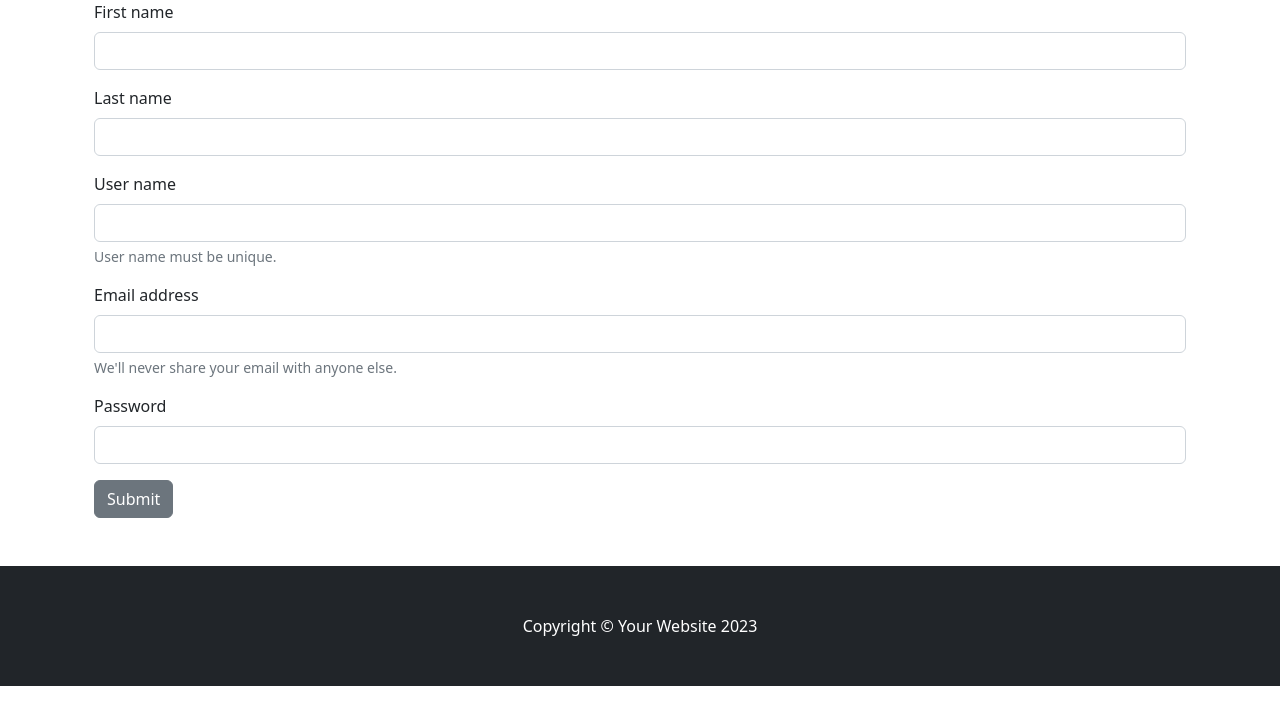
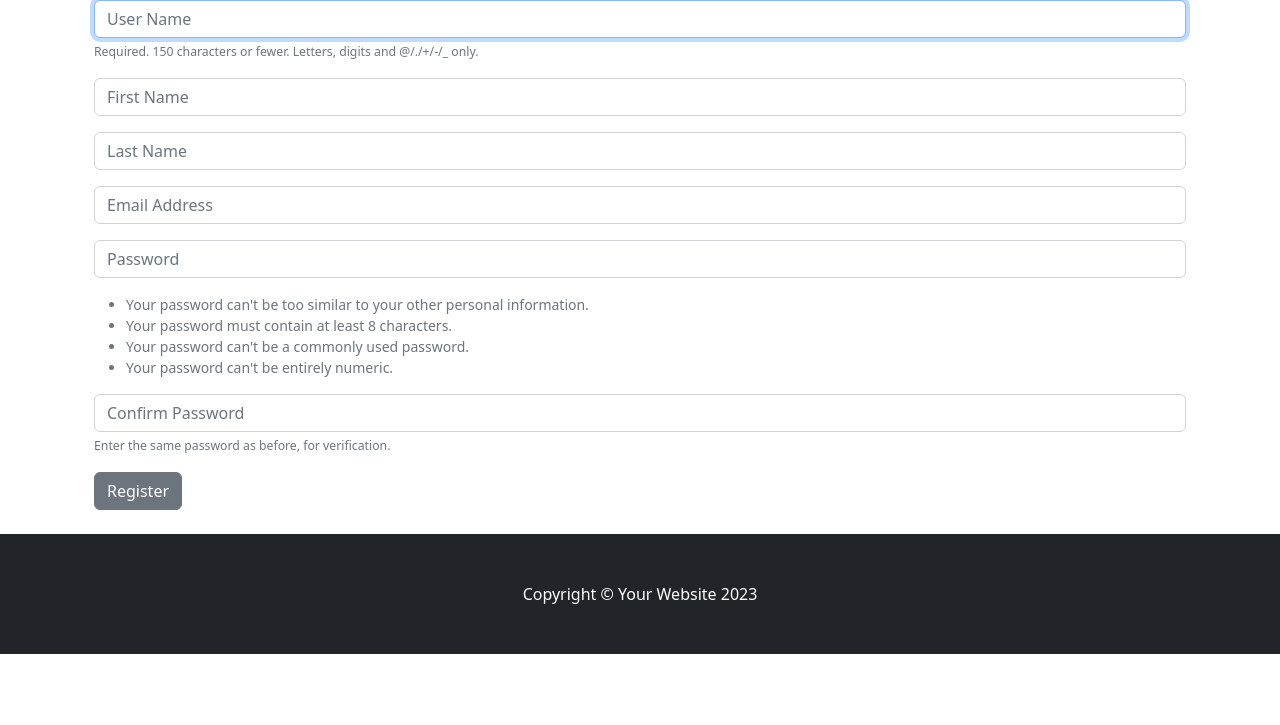
Before and after one commit to Osama-elgebaly1/Ecommerce, a Django app: page /register/ in a window 1280 px wide. Shown: the part 56-781 px from the top of the page. Run offline with Django 5.2, Linux system fonts and the light colour scheme; data comes from the database, SQL or seed files in the repository; both versions use the stored data as it was after the commit; some libraries are stand-ins or nearby versions.

Commit message:
Turning Html forms into django forms

```diff
--- /dev/null
+++ b/ecommerce/forms.py
@@ -0,0 +1,43 @@
+from django.contrib.auth.forms import UserCreationForm,AuthenticationForm
+from django import forms
+from django.contrib.auth.models import User
+
+class SignUpForm(UserCreationForm):
+	email = forms.EmailField(label="", widget=forms.TextInput(attrs={'class':'form-control', 'placeholder':'Email Address'}))
+	first_name = forms.CharField(label="", max_length=100, widget=forms.TextInput(attrs={'class':'form-control', 'placeholder':'First Name'}))
+	last_name = forms.CharField(label="", max_length=100, widget=forms.TextInput(attrs={'class':'form-control', 'placeholder':'Last Name'}))
+
+	class Meta:
+		model = User
+		fields = ('username', 'first_name', 'last_name', 'email', 'password1', 'password2')
+
+	def __init__(self, *args, **kwargs):
+		super(SignUpForm, self).__init__(*args, **kwargs)
+
+		self.fields['username'].widget.attrs['class'] = 'form-control'
+		self.fields['username'].widget.attrs['placeholder'] = 'User Name'
+		self.fields['username'].label = ''
+		self.fields['username'].help_text = '<span class="form-text text-muted"><small>Required. 150 characters or fewer. Letters, digits and @/./+/-/_ only.</small></span>'
+
+		self.fields['password1'].widget.attrs['class'] = 'form-control'
+		self.fields['password1'].widget.attrs['placeholder'] = 'Password'
+		self.fields['password1'].label = ''
+		self.fields['password1'].help_text = '<ul class="form-text text-muted small"><li>Your password can\'t be too similar to your other personal information.</li><li>Your password must contain at least 8 characters.</li><li>Your password can\'t be a commonly used password.</li><li>Your password can\'t be entirely numeric.</li></ul>'
+
+		self.fields['password2'].widget.attrs['class'] = 'form-control'
+		self.fields['password2'].widget.attrs['placeholder'] = 'Confirm Password'
+		self.fields['password2'].label = ''
+		self.fields['password2'].help_text = '<span class="form-text text-muted"><small>Enter the same password as before, for verification.</small></span>'
+
+
+
+class LoginForm(AuthenticationForm):
+    username = forms.CharField(
+        label='Username',
+        max_length=100,
+        widget=forms.TextInput(attrs={'class': 'form-control', 'placeholder': 'Enter your username'})
+    )
+    password = forms.CharField(
+        label='Password',
+        widget=forms.PasswordInput(attrs={'class': 'form-control', 'placeholder': 'Enter your password'})
+    )
--- a/ecommerce/templates/pages/about.html
+++ b/ecommerce/templates/pages/about.html
@@ -9,7 +9,9 @@
         </div>
     </div>
 </header>
-<br><br><br><br><br><br><br><br>
+<br><br>
+
+<br><br><br><br><br><br>
 <br><br><br><br><br><br><br><br>
 
 
--- a/ecommerce/templates/pages/register.html
+++ b/ecommerce/templates/pages/register.html
@@ -4,40 +4,19 @@
 {% block content %}
 <div class="container">
   <div class="container">
-    <form method = 'post' action='{% url "register" %}'>
+    <form method = 'POST' action=" {% url "register" %} ">
       {% csrf_token %}
-      <div class="mb-3">
-          <label for="exampleInputEmail1" class="form-label">First name </label>
-          <input required name='firstname' type="text" class="form-control" id="exampleInputEmail1" aria-describedby="emailHelp">
-        </div>
-        <div class="mb-3">
-          <label for="exampleInputEmail1" class="form-label">Last name </label>
-          <input required name='lastname' type="text" class="form-control" id="exampleInputEmail1" aria-describedby="emailHelp">
-        </div>
-        <div class="mb-3">
-          <label for="exampleInputEmail1" class="form-label">User name</label>
-          <input required name='username' type="text" class="form-control" id="exampleInputEmail1" aria-describedby="emailHelp">
-          {% if error %}
-              <div id="emailHelp" class="form-text">{{error}}</div>
-          {% else %}
-              <div id="emailHelp" class="form-text">User name must be unique.</div>
 
-          {% endif %}
-        </div>
-      <div class="mb-3">
-        <label for="exampleInputEmail1" class="form-label">Email address</label>
-        <input required name='email' type="email" class="form-control" id="exampleInputEmail1" aria-describedby="emailHelp">
-        <div id="emailHelp" class="form-text">We'll never share your email with anyone else.</div>
-      </div>
-      <div class="mb-3">
-        <label for="exampleInputPassword1" class="form-label">Password</label>
-        <input required name='password' type="password" class="form-control" id="exampleInputPassword1">
-      </div>
+      {{form.as_p}}
+      <button type='submet' class='btn btn-secondary'>Register</button>
+      <br>
+      <br>
+    </form>
 
-      <button type="submit" class="btn btn-secondary mb-5">Submit</button>
-    </form>
   </div>
 </div>
 
 
+
+
 {% endblock content %}
--- a/ecommerce/views.py
+++ b/ecommerce/views.py
@@ -4,6 +4,7 @@ from .models import Product,Category
 from django.contrib.auth.models import User
 from django.contrib.auth import authenticate , login,logout
 from django.contrib import messages
+from .forms import SignUpForm,LoginForm
 # Create your views here.
 
 
@@ -13,56 +14,55 @@ def home(request):
                                               })
 
 def about(request):
-    return render(request,'pages/about.html',{})
+    return render(request,'pages/about.html')
 
 
 def register(request):
+    form = SignUpForm()
     if request.method == 'POST':
-        # fitching data
-        firstname = request.POST['firstname']
-        lastname = request.POST['lastname']
-        username = request.POST['username']
-        email = request.POST['email']
-        password = request.POST['password']
+        form = SignUpForm(request.POST)
+        if form.is_valid():
+            form.save()
+            username = form.cleaned_data['username']
+            password = form.cleaned_data['password1']
+            # log in
+            user = authenticate(username=username,password=password)
+            login(request,user=user)
+            messages.success(request,'Congratulations , You have been registered.... ')
+            return redirect('home')
+        else:
+            messages.success(request,'Whoops , there was a problem registering  , please try again ...')
+            return redirect('register')
+    else:
+        return render(request,'pages/register.html',{'form':form})
 
-        # checking if username is unique
-        if User.objects.filter(username=username).exists():
-            username_error = 'This username is already taken.'
-            return render(request,'pages/register.html',{'error':username_error,
-                                                         'username':username,
-                                                         })
-        else:
-            # registering
-            new_user = User.objects.create_user(username=username,
-                                                password=password,
-                                                email=email)
-            new_user.first_name = firstname
-            new_user.last_name = lastname
-            new_user.save()
-            login(request,user=new_user)
-            messages.success(request,"Succesfully registered ....")
 
-            return redirect('home')
-    else:
-        return render(request,'pages/register.html',{})
 
 
 def log(request):
-    if request.method =="POST":
-        username = request.POST['username']
-        password = request.POST['password']
-        user = authenticate(username=username,password=password)
-        if user is not None:
-            login(request,user=user)
-            messages.success(request,"Logged in succesfully ....")
-            return redirect('home')
+    form = LoginForm()
+    if request.method == 'POST':
+        form = LoginForm(request,data=request.POST)
+        if form.is_valid():
+            username = form.cleaned_data['username']
+            password = form.cleaned_data['password']
+            user = authenticate(username=username,password=password)
+            if user is not None:
+                login(request,user)
+                messages.success(request,'You have been logged in ...')
+                return redirect('home')
+            else:
+                messages.success(request,'User is not exist , please create an account...')
+                return redirect('register')
 
         else:
-            error = "User is not exist"
-            return render(request,'pages/login.html',{'error':error,
-                                                      })
+            messages.success(request,'Whoops A problem happened,please try again...')
+            return redirect('login')
     else:
-        return render(request,'pages/login.html',{})
+        return render(request,'pages/login.html',{'form':form})
+
+
+
 
 
 
```
Also changed, not shown: ecommerce/templates/pages/login.html (+6 -18 lines), db.sqlite3.
